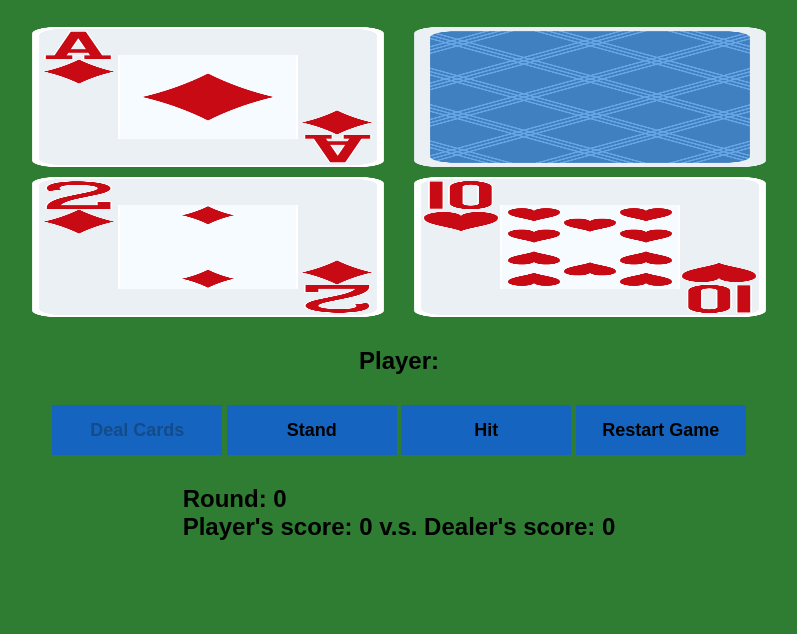
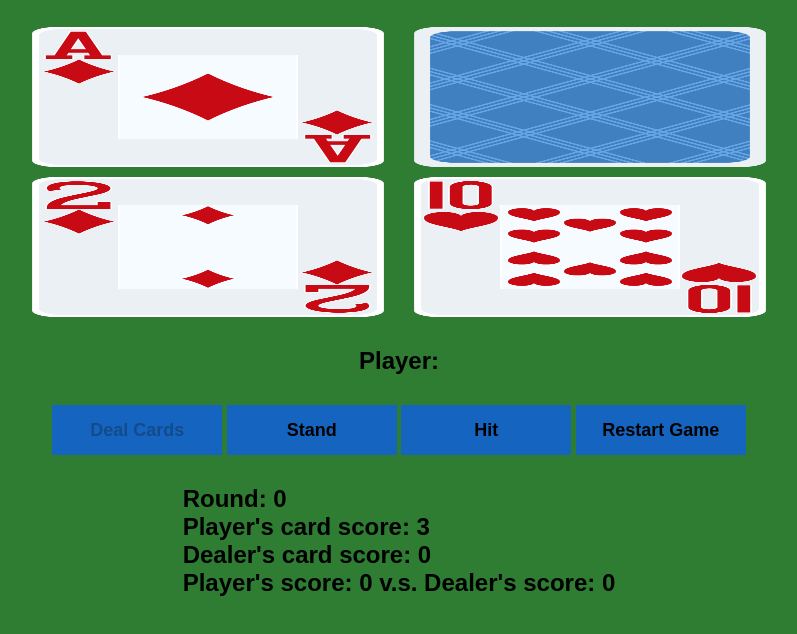
Before and after one commit to cbuzuloiu/blackjack, a plain HTML site: page index.html in a window 1280 px wide. Both pictures are taken after a click on the button "Deal Cards". Shown: the part 98-732 px from the top of the page, without its empty margins (241-1038 px from the left). Drawn offline with Linux system fonts and the light colour scheme.

Commit message:
score for player implemented

```diff
--- a/index.html
+++ b/index.html
@@ -38,6 +38,8 @@
 
       <section class="statistics">
         <h2>Round: <span>0</span></h2>
+        <h2>Player's card score: <span class="player-card-score">0</span></h2>
+        <h2>Dealer's card score: <span class="dealer-card-score">0</span></h2>
         <h2>
           Player's score: <span>0</span> v.s. Dealer's score: <span>0</span>
         </h2>
--- a/script.js
+++ b/script.js
@@ -88,36 +88,38 @@ function dealCards() {
   // Display cards for Dealer
   imgCardDealer[0].src = `/Cards/${dealerCards[0]}.png`;
 
-  // playerScore = calcScroe(playerCards);
-  // console.log(playerScore);
+  playerScore = calcScroe(playerCards);
+  console.log(playerScore);
+  displayCardScore.textContent = playerScore;
 }
 
-// function calcScroe(arr) {
-//   let score = 0;
-//   arr.forEach((e) => {
-//     console.log(e[0]);
+function calcScroe(arr) {
+  let score = 0;
+  arr.forEach((e) => {
+    console.log(e[0]);
 
-//     if (
-//       e[0] === "a" ||
-//       e[0] === "j" ||
-//       e[0] === "q" ||
-//       e[0] === "k" ||
-//       e[0] === "10"
-//     ) {
-//       score += 10;
-//     } else {
-//       score += Number(e[0]);
-//     }
-//   });
+    if (
+      e[0] === "a" ||
+      e[0] === "j" ||
+      e[0] === "q" ||
+      e[0] === "k" ||
+      e[0] === "10"
+    ) {
+      score += 10;
+    } else {
+      score += Number(e[0]);
+    }
+  });
 
-//   return score;
-// }
+  return score;
+}
 
 // === START APLICATION ===
 const imgCardPlayer = document.querySelectorAll(".player-cards > img");
 const imgCardDealer = document.querySelectorAll(".dealer-cards > img");
 const btnDealCards = document.querySelector(".deal-cards");
 const btnRestartGame = document.querySelector(".restart-game");
+const displayCardScore = document.querySelector(".player-card-score");
 
 let playerCards = [];
 let dealerCards = [];
@@ -128,9 +130,9 @@ createRandomArray(cards);
 btnDealCards.addEventListener("click", () => {
   dealCards();
   btnDealCards.disabled = true;
-  console.log(playerCards);
-  console.log(dealerCards);
-  console.log(cards);
+  // console.log(playerCards);
+  // console.log(dealerCards);
+  // console.log(cards);
 });
 
 btnRestartGame.addEventListener("click", () => {
@@ -140,10 +142,22 @@ btnRestartGame.addEventListener("click", () => {
   dealerCards = [];
   playerScore = 0;
   btnDealCards.disabled = false;
-  console.log(cards);
-  console.log(playerCards);
-  console.log(dealerCards);
-  console.log(playerScore);
+
+  // Reset Display cards for Player
+  imgCardPlayer.forEach((element) => {
+    element.src = `/Cards/back01.png`;
+  });
+
+  // Reset Display cards for Dealer
+  imgCardDealer.forEach((element) => {
+    element.src = `/Cards/back01.png`;
+  });
+
+  displayCardScore.textContent = 0;
+  // console.log(cards);
+  // console.log(playerCards);
+  // console.log(dealerCards);
+  // console.log(playerScore);
 });
 
 // console.log(cards);
```
